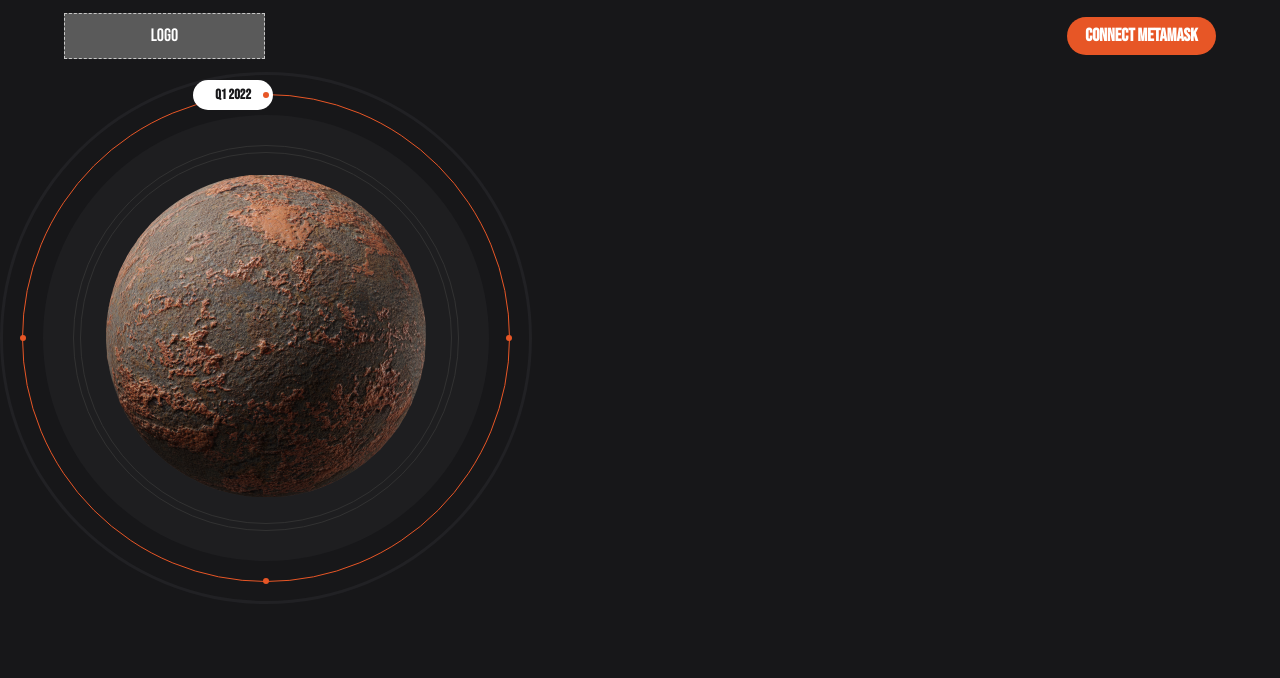
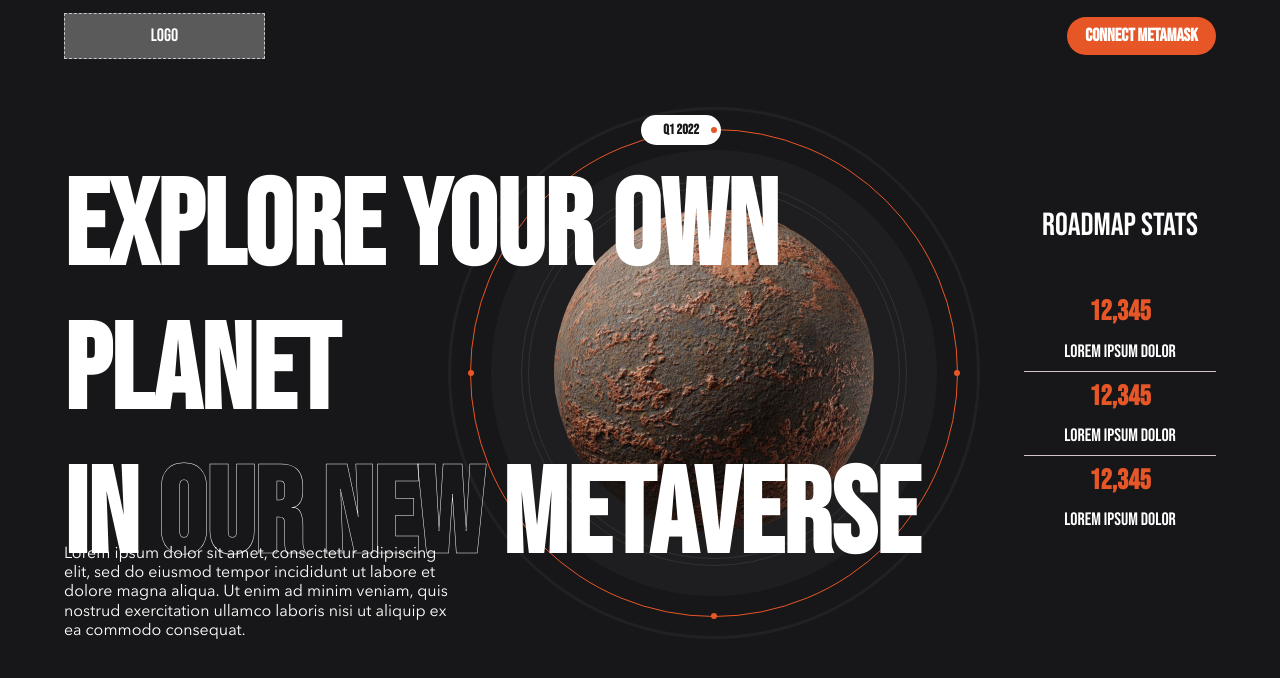
Before and after one commit to 3TERRRNITY/metaverse-testtask, a React (Vite) app: page / in a window 1280 px wide. Shown: the top 678 px of the page. Built offline with nearby package versions, Linux system fonts and the light colour scheme.

Commit message:
main page hero

```diff
--- a/src/app/styles/normalized.scss
+++ b/src/app/styles/normalized.scss
@@ -4,6 +4,8 @@ body,
 .app {
   position: relative;
   height: 100%;
+  max-width: 1920px;
+  margin: 0 auto;
 }
 
 html {
--- a/src/app/styles/style.scss
+++ b/src/app/styles/style.scss
@@ -24,6 +24,10 @@ table {
 }
 .paragraph {
   font-family: AvenirNextCyr;
+}
+
+.orange {
+  color: $color-orange;
 }
 
 .large-circle {
--- a/src/main.tsx
+++ b/src/main.tsx
@@ -3,10 +3,13 @@ import ReactDOM from "react-dom/client";
 import App from "./app/App.tsx";
 import "./app/styles/index.scss";
 import { Navbar } from "./entities/index.ts";
+import { Layout } from "./shared/index.ts";
 
 ReactDOM.createRoot(document.getElementById("root")!).render(
   <React.StrictMode>
     <Navbar />
-    <App />
+    <Layout>
+      <App />
+    </Layout>
   </React.StrictMode>
 );
--- a/src/pages/Home/Home.tsx
+++ b/src/pages/Home/Home.tsx
@@ -1,10 +1,10 @@
-import Planet from "../../entities/Planet/Planet";
+import { MainPageHero } from "../../widgets";
 
 const Home = () => {
   return (
-    <div>
-      <Planet />
-    </div>
+    <>
+      <MainPageHero />
+    </>
   );
 };
 
--- a/src/shared/index.ts
+++ b/src/shared/index.ts
@@ -2,5 +2,6 @@ import Button from "./ui/Button/Button";
 import TextArea from "./ui/TextArea/TextArea";
 import ParticipantsTable from "./ui/ParticipantsList/ParticipantsList.tsx";
 import FramerMagnetic from "./ui/FramerMagnietic/FramerMagnetic";
+import Layout from "./ui/Layout/Layout";
 
-export { Button, TextArea, ParticipantsTable, FramerMagnetic };
+export { Button, TextArea, ParticipantsTable, FramerMagnetic, Layout };
--- /dev/null
+++ b/src/shared/ui/Layout/Layout.tsx
@@ -0,0 +1,12 @@
+import React from "react";
+import { LayoutContainer } from "./LayoutStyles";
+
+interface ILayoutContainer {
+  children: React.ReactNode;
+}
+
+const Layout = ({ children }: ILayoutContainer) => {
+  return <LayoutContainer>{children}</LayoutContainer>;
+};
+
+export default Layout;
--- /dev/null
+++ b/src/shared/ui/Layout/LayoutStyles.ts
@@ -0,0 +1,5 @@
+import styled from "@emotion/styled";
+
+export const LayoutContainer = styled.div`
+  padding: 0 64px;
+`;
--- /dev/null
+++ b/src/widgets/MainPageHero/MainPageHero.tsx
@@ -0,0 +1,67 @@
+import React from "react";
+import { Planet } from "../../entities";
+import {
+  HeroContainer,
+  HeroDescription,
+  HeroPlanet,
+  HeroText,
+  RoadmapStats,
+  RoadmapStatsContainer,
+  RoadmapStatsFigure,
+  RoadmapStatsInformation,
+  RoadmapStatsText,
+  RoadmapStatsTitle,
+  TransparentText,
+} from "./MainPageHeroStyles";
+
+const MainPageHero = () => {
+  const ROADMAPSTATS = [
+    {
+      figures: "12,345",
+      text: "Lorem ipsum dolor",
+    },
+    {
+      figures: "12,345",
+      text: "Lorem ipsum dolor",
+    },
+    {
+      figures: "12,345",
+      text: "Lorem ipsum dolor",
+    },
+  ];
+  return (
+    <HeroContainer>
+      <HeroText className="title">
+        Explore Your own planet <br /> In{" "}
+        <TransparentText>our New</TransparentText> metaverse
+      </HeroText>
+      <HeroDescription className="paragraph">
+        Lorem ipsum dolor sit amet, consectetur adipiscing elit, sed do eiusmod
+        tempor incididunt ut labore et dolore magna aliqua. Ut enim ad minim
+        veniam, quis nostrud exercitation ullamco laboris nisi ut aliquip ex ea
+        commodo consequat.
+      </HeroDescription>
+
+      <HeroPlanet>
+        <Planet />
+      </HeroPlanet>
+      <RoadmapStats>
+        <RoadmapStatsTitle className="title">Roadmap stats</RoadmapStatsTitle>
+        <RoadmapStatsContainer className="title">
+          {ROADMAPSTATS.map(
+            ({ figures, text }: { figures: string; text: string }, index) => (
+              <RoadmapStatsInformation key={`roadmap-${index}`}>
+                <RoadmapStatsFigure className="orange">
+                  {figures}
+                </RoadmapStatsFigure>
+                <RoadmapStatsText>{text}</RoadmapStatsText>
+              </RoadmapStatsInformation>
+            )
+          )}
+        </RoadmapStatsContainer>
+      </RoadmapStats>
+    </HeroContainer>
+  );
+};
+
+export default MainPageHero;
--- /dev/null
+++ b/src/widgets/MainPageHero/MainPageHeroStyles.ts
@@ -0,0 +1,84 @@
+import styled from "@emotion/styled";
+
+export const HeroContainer = styled.div`
+  display: grid;
+  grid-template-columns: repeat(12, 1fr);
+
+  margin-top: 35px;
+`;
+
+export const HeroText = styled.div`
+  font-size: 120px;
+  font-weight: 700;
+  line-height: 144px;
+  text-transform: uppercase;
+  grid-column: 1/11;
+  grid-row: 1;
+  align-self: center;
+  z-index: 2;
+  pointer-events: none;
+`;
+
+export const HeroDescription = styled.div`
+  grid-column: 1/5;
+  grid-row: 1;
+  align-self: end;
+  font-size: 16px;
+  line-height: 19.2px;
+`;
+
+export const TransparentText = styled.div`
+  display: inline-block;
+  color: transparent;
+  -webkit-text-stroke: 0.5px #ffffff;
+`;
+
+export const HeroPlanet = styled.div`
+  grid-column: 5/11;
+  grid-row: 1;
+  z-index: 0;
+`;
+
+export const RoadmapStats = styled.div`
+  grid-column: 11/13;
+  grid-row: 1;
+  display: flex;
+  flex-direction: column;
+  align-self: center;
+`;
+export const RoadmapStatsTitle = styled.div`
+  font-size: 32px;
+  line-height: 38.4px;
+  text-align: center;
+  padding-bottom: 42px;
+`;
+
+export const RoadmapStatsContainer = styled.div``;
+
+export const RoadmapStatsInformation = styled.div`
+  display: flex;
+  flex-direction: column;
+  align-items: center;
+  justify-content: center;
+
+  gap: 12px;
+  width: 100%;
+
+  padding: 8px 0;
+  border-bottom: 0.5px solid #d2c4c4;
+
+  &:last-of-type {
+    border: none;
+  }
+`;
+
+export const RoadmapStatsFigure = styled.div`
+  font-size: 28px;
+  line-height: 33.6px;
+  font-weight: 700;
+`;
+
+export const RoadmapStatsText = styled.div`
+  font-size: 18px;
+  line-height: 21.6px;
+`;
--- /dev/null
+++ b/src/widgets/index.ts
@@ -0,0 +1,3 @@
+import MainPageHero from "./MainPageHero/MainPageHero";
+
+export { MainPageHero };
```
